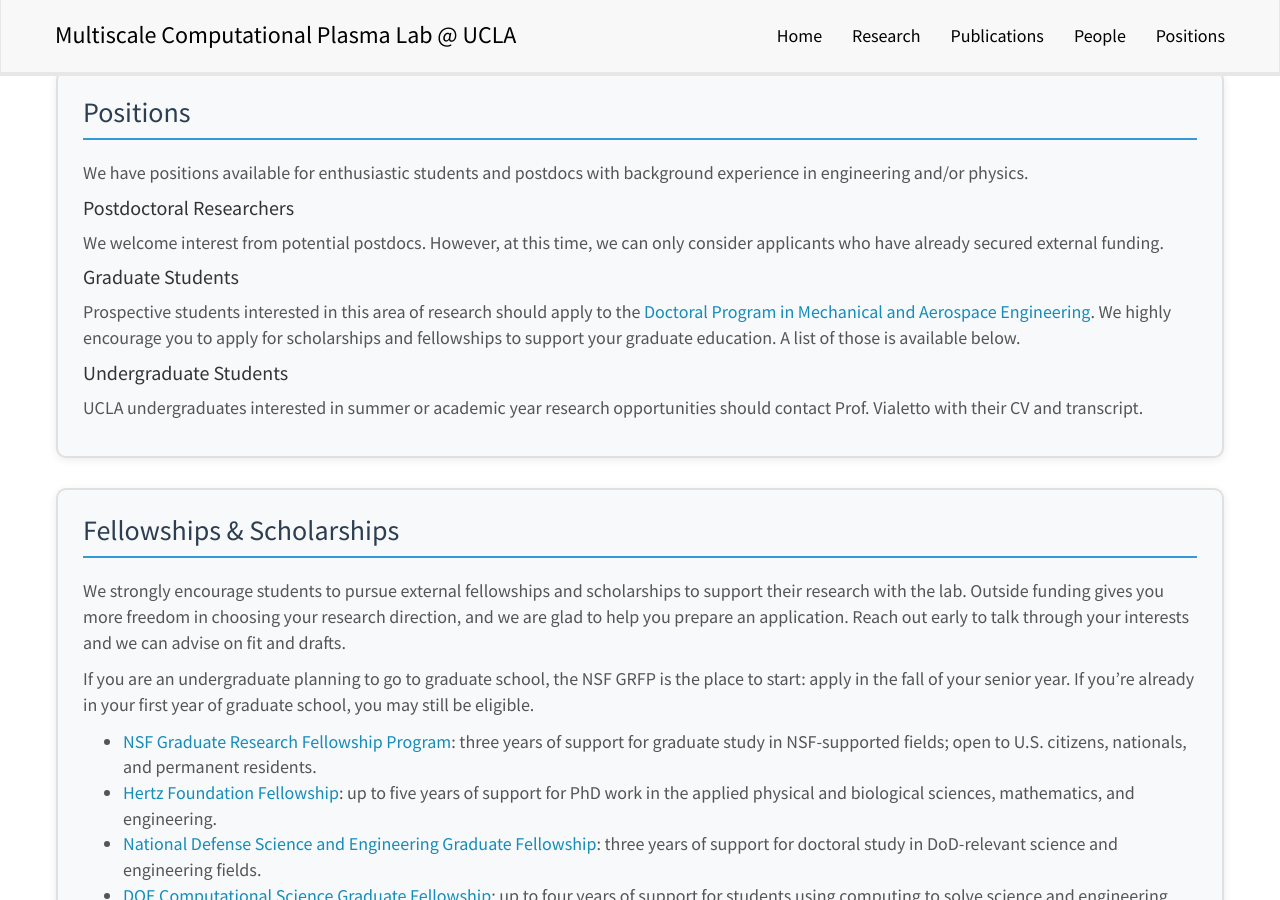
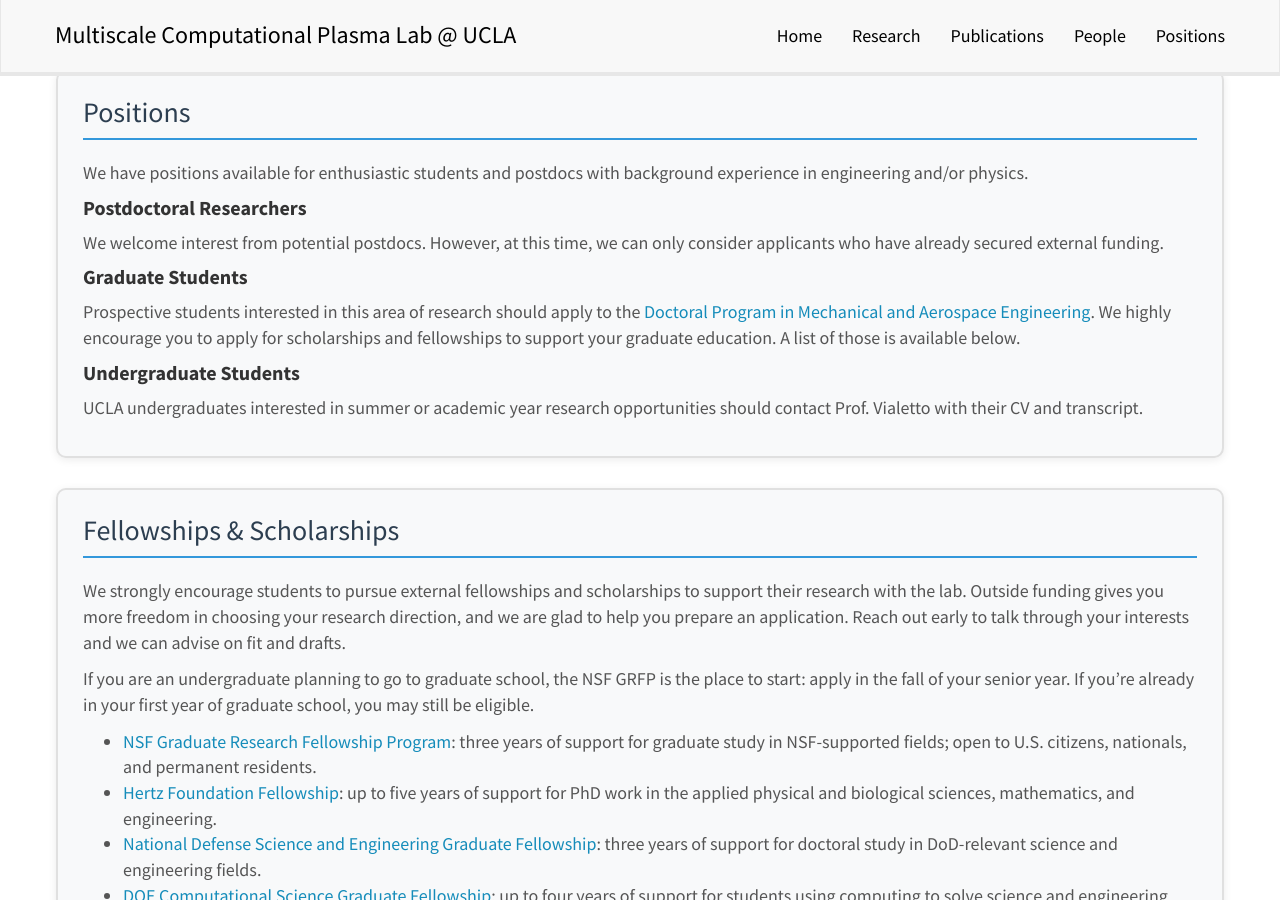
Before and after one commit to vialetto/vialettolab, a Jekyll site: the page built from _pages/positions.md, in a window 1280 px wide and 900 px high. Built offline with Jekyll 4.4.1, drawn with Linux system fonts in a browser that asks for light colours; nearby versions of some CDN libraries; a style sheet for code colours, icons or effects is not loaded.

```diff
--- a/_pages/positions.md
+++ b/_pages/positions.md
@@ -11,14 +11,14 @@ permalink: /positions/
 ### Positions
 We have positions available for enthusiastic students and postdocs with background experience in engineering and/or physics.
 
-#### Postdoctoral Researchers
+#### **Postdoctoral Researchers**
 We welcome interest from potential postdocs. However, at this time, we can only consider applicants who have already secured external funding.
 
-#### Graduate Students
+#### **Graduate Students**
 Prospective students interested in this area of research should apply to the [Doctoral Program in Mechanical and Aerospace Engineering](https://www.mae.ucla.edu/graduate-admissions/).
 We highly encourage you to apply for scholarships and fellowships to support your graduate education. A list of those is available below.
 
-#### Undergraduate Students
+#### **Undergraduate Students**
 UCLA undergraduates interested in summer or academic year research opportunities should contact Prof. Vialetto with their CV and transcript.
 
 </div>
```
